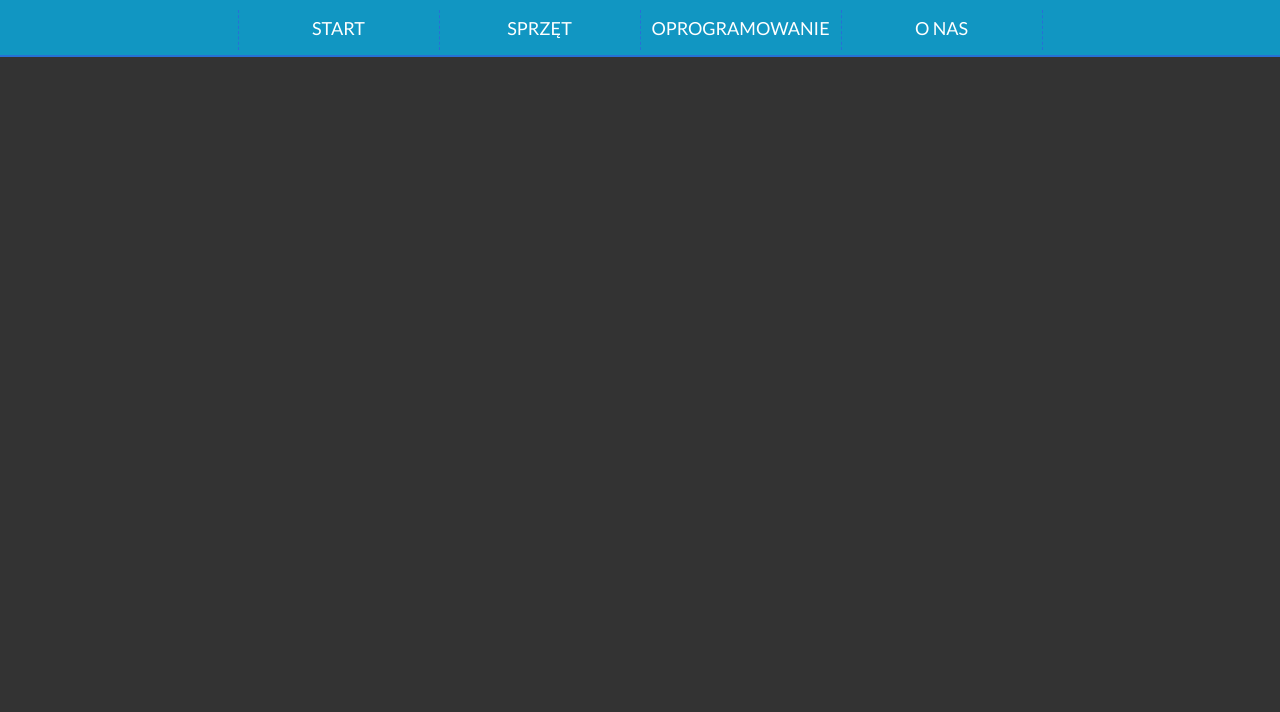
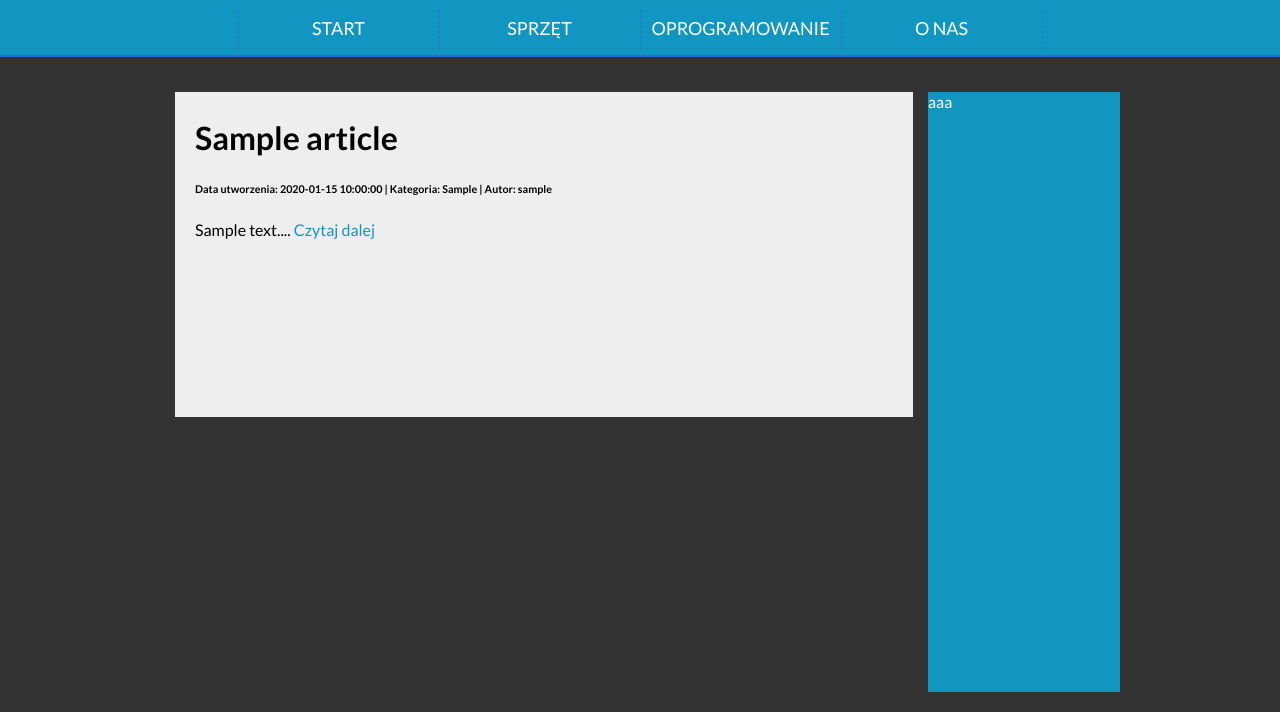
Before and after one commit to JasiekKasprzyk/Website, a PHP site: page / in a window 1280 px wide. Shown: the part 198-910 px from the top of the page. Before the commit the page ends 255 px from the top, so only its background shows below. Run offline with PHP 8.4, Linux system fonts and the light colour scheme; tables that the repository leaves empty or names only in its code hold one stand-in row (values such as "Sample post"); some libraries are stand-ins or nearby versions.

Commit message:
added news feed

```diff
--- a/index.php
+++ b/index.php
@@ -90,8 +90,56 @@
 		</div>
 		<div class="container">
 			<div class="newsfeed">
+<?php
+	require_once "connect.php";
+	mysqli_report(MYSQLI_REPORT_STRICT);
+	try
+	{
+		$connection = @new mysqli($host, $db_user, $db_password, $db_name);
+		if($connection->connect_errno!=0)
+		{
+			throw new Exception(mysqli_connect_errno());
+		}
+		else
+		{
+			$result = $connection->query("SELECT articles.name, articles.createDate, articles.category, articles.content, articles.friendlyAddress, administrators.username FROM articles, administrators WHERE articles.authorId=administrators.id ORDER BY articles.createDate DESC LIMIT 10");
+			if(!$result)
+			{
+				throw new Exception($connection->error);
+			}
+			else
+			{
+				while($row = $result->fetch_assoc())
+				{
+					$name = $row['name'];
+					$createDate = $row['createDate'];
+					$category = $row['category'];
+					$content = $row['content'];
+					$friendlyAddress = $row['friendlyAddress'];
+					$username = $row['username'];
+
+					echo '<div class="news">';
+					echo '<h1>'.$name.'</h1>';
+					echo '<h6>Data utworzenia: '.$createDate.' | Kategoria: '.$category.' | Autor: '.$username.'</h6>';
+					echo substr($content, 0, 750).'... <a href="#">Czytaj dalej</a>';
+					echo '</div>';
+				}
+				$result->free();
+			}
+			$connection->close();
+		}
+	}
+	catch(Exception $e)
+	{
+		echo '<div class="news"><h1>Błąd serwera! Przepraszamy za niedogodności i prosimy o odwiedzenie naszej strony w innym terminie!</h1></div>';
+		echo 'Informacja deweloperska:'.$e;
+	}
+?>
 			</div>
 			<div class="advert-bar">
+				aaa
+			</div>
+			<div style="clear: both">
 			</div>
 		</div>
 	</div>
--- a/style.css
+++ b/style.css
@@ -180,7 +180,64 @@ img#logo
 {
 	display: none;
 }
-@media (max-width: 806px)
+
+.container
+{
+	width: 960px;
+	margin-left: auto;
+	margin-right: auto;
+	padding: 20px;
+}
+
+.newsfeed
+{
+	float: left;
+	width: 80%;
+	min-height: 600px;
+}
+
+.advert-bar
+{
+	float: left;
+	width: 20%;
+	height: 600px;
+	background-color: #1196C2;
+	margin-top: 15px;
+}
+
+.news
+{
+	background-color: #EEEEEE;
+	margin: 15px;
+	min-height: 300px;
+	color: #000000;
+	padding-bottom: 20px;
+	padding-right: 20px;
+	padding-left: 20px;
+	padding-top: 5px;
+	word-wrap: break-word;
+}
+
+.news a
+{
+	text-decoration: none;
+	color: #1196C2;
+}
+
+.news a:hover
+{
+	color: #22A7D3;
+}
+
+@media (max-width: 1000px)
+{
+	.container
+	{
+		width: 96%;
+		padding: 2%;
+	}
+}
+@media (max-width: 823px)
 {
 	#menu
 	{
@@ -202,11 +259,17 @@ img#logo
 		background-color: #22A7D3;
 		border-color: #3881E7;
 	}
-}
-@media (min-width: 806px)
-{
-	.small-menu
+
+	.advert-bar
 	{
-		display: none!important;
+		float: none;
+		clear: both;
+		width: 100%;
+		height: 100px;
+	}
+
+	.newsfeed
+	{
+		width: 100%;
 	}
 }
```
